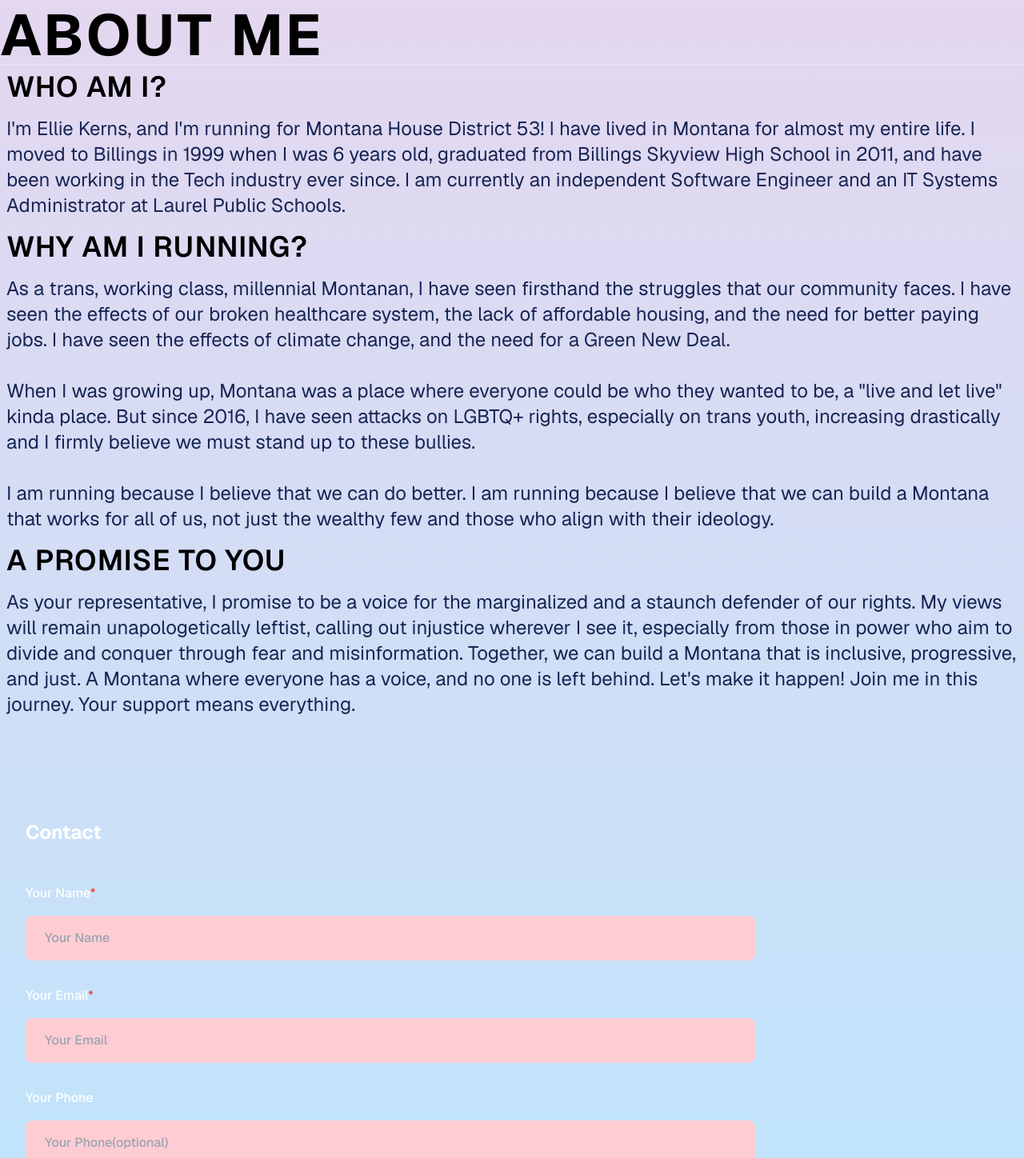
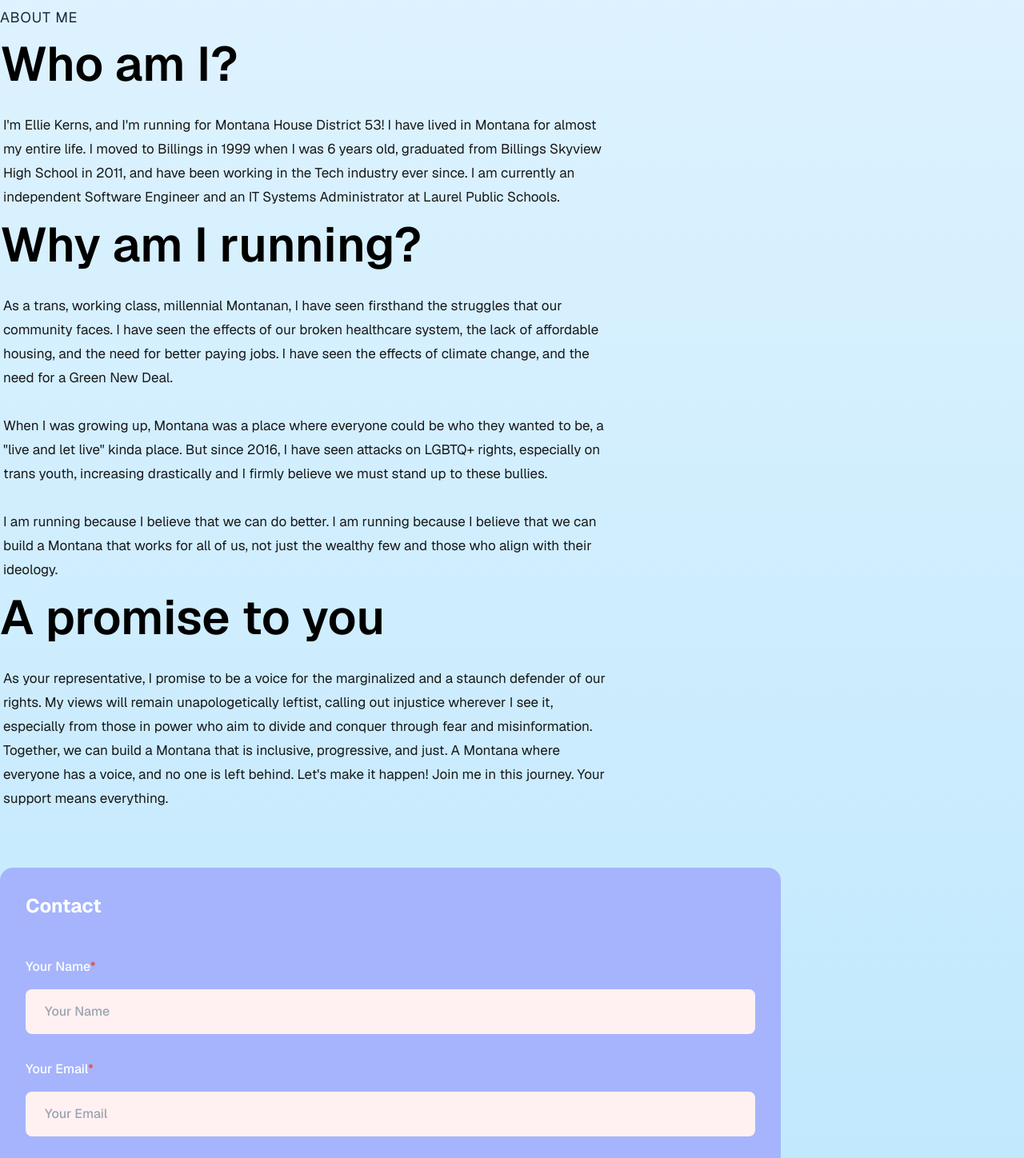
Before and after one commit to biohackerellie/epklabs-monorepo, a Next.js app: page / in a window 1280 px wide. Shown: the part 840-2288 px from the top of the page at 80% size. Built offline with nearby package versions, Linux system fonts and the light colour scheme; no server answers.

Commit message:
style: bg color change and font sizing

```diff
--- a/package.json
+++ b/package.json
@@ -3,7 +3,7 @@
 	"version": "0.1.0",
 	"private": true,
 	"scripts": {
-		"dev": "next dev ",
+		"dev": "next dev --turbo",
 		"build": "next build",
 		"start": "next start",
 		"lint": "next lint"
@@ -25,6 +25,7 @@
 		"react": "^18",
 		"react-dom": "^18",
 		"react-tilt": "^1.0.2",
+		"react-vertical-timeline-component": "^3.6.0",
 		"resend": "^3.1.0",
 		"tailwind-merge": "^2.2.1",
 		"tailwindcss-animate": "^1.0.7",
@@ -34,6 +35,7 @@
 		"@types/node": "^20",
 		"@types/react": "^18",
 		"@types/react-dom": "^18",
+		"@types/react-vertical-timeline-component": "^3.3.6",
 		"autoprefixer": "^10.0.1",
 		"eslint": "^8",
 		"eslint-config-next": "14.1.0",
--- a/src/app/globals.css
+++ b/src/app/globals.css
@@ -16,8 +16,8 @@
 		--primary: 222.2 47.4% 11.2%;
 		--primary-foreground: 210 40% 98%;
 
-		--secondary: 210 40% 96.1%;
-		--secondary-foreground: 222.2 47.4% 11.2%;
+		--secondary: 240 4.8% 95.9%;
+		--secondary-foreground: 240 5.9% 10%;
 
 		--muted: 210 40% 96.1%;
 		--muted-foreground: 215.4 16.3% 46.9%;
--- a/src/app/page.tsx
+++ b/src/app/page.tsx
@@ -8,7 +8,7 @@ import Image from 'next/image';
 export default function Home() {
 	return (
 		<motion.div
-			className='relative z-0  bg-gradient-to-b from-pink-200 to-sky-200'
+			className='relative z-0  bg-gradient-to-b from-sky-50 to-sky-200'
 			animate={{ opacity: 1 }}
 			transition={{ from: 0, duration: 3 }}
 		>
--- a/src/components/About.tsx
+++ b/src/components/About.tsx
@@ -5,60 +5,63 @@ import { Tilt } from 'react-tilt';
 import { motion } from 'framer-motion';
 import { fadeIn, textVariant } from '@/lib/motion';
 import SectionWrapper from '@/lib/sectionWrapper';
+import { styles } from '@/lib/styles';
 
 const About = () => {
 	return (
 		<>
-			<motion.div
-				variants={textVariant()}
-				className='pb-4'
+			<motion.div variants={textVariant()}>
+				<h1 className={styles.sectionSubText}>About me</h1>
+				<h2 className={styles.sectionHeadText}>Who am I?</h2>
+			</motion.div>
+			<motion.p
+				variants={fadeIn({ delay: 0.1, duration: 1 })}
+				className='mt-4 ml-1 text-secondary-foreground text-[17px] max-w-3xl leading-[30px]'
 			>
-				<h1 className='text-7xl  font-bold border-b  text-black uppercase tracking-wider'>
-					About me
-				</h1>
-				<h2 className='text-4xl font-semibold p-2 text-black uppercase tracking-wide'>
-					Who am I?
-				</h2>
-				<p className='text-2xl p-2 text-blue-950'>
 				I'm Ellie Kerns, and I'm running for Montana House District 53! I have
-					lived in Montana for almost my entire life. I moved to Billings in
-					1999 when I was 6 years old, graduated from Billings Skyview High
-					School in 2011, and have been working in the Tech industry ever since.
-					I am currently an independent Software Engineer and an IT Systems
+				lived in Montana for almost my entire life. I moved to Billings in 1999
+				when I was 6 years old, graduated from Billings Skyview High School in
+				2011, and have been working in the Tech industry ever since. I am
+				currently an independent Software Engineer and an IT Systems
 				Administrator at Laurel Public Schools.
-				</p>
-				<h3 className='text-4xl font-semibold p-2 text-black uppercase tracking-wide'>
-					Why am I running?
-				</h3>
-				<p className='text-2xl p-2 text-blue-950'>
+			</motion.p>
+			<motion.div variants={textVariant()}>
+				<h3 className={styles.sectionHeadText}>Why am I running?</h3>
+			</motion.div>
+			<motion.p
+				variants={fadeIn({ delay: 0.5, duration: 1 })}
+				className='mt-4 ml-1 text-secondary-foreground text-[17px] max-w-3xl leading-[30px]'
+			>
 				As a trans, working class, millennial Montanan, I have seen firsthand
 				the struggles that our community faces. I have seen the effects of our
 				broken healthcare system, the lack of affordable housing, and the need
 				for better paying jobs. I have seen the effects of climate change, and
 				the need for a Green New Deal. <br /> <br />
 				When I was growing up, Montana was a place where everyone could be who
-					they wanted to be, a "live and let live" kinda place. But since 2016,
-					I have seen attacks on LGBTQ+ rights, especially on trans youth,
+				they wanted to be, a "live and let live" kinda place. But since 2016, I
+				have seen attacks on LGBTQ+ rights, especially on trans youth,
 				increasing drastically and I firmly believe we must stand up to these
 				bullies. <br /> <br />I am running because I believe that we can do
-					better. I am running because I believe that we can build a Montana
-					that works for all of us, not just the wealthy few and those who align
-					with their ideology.
-				</p>
-				<h4 className='text-4xl font-semibold p-2 text-black uppercase tracking-wide'>
-					A promise to you
-				</h4>
-				<p className='text-2xl p-2 text-blue-950'>
-					As your representative, I promise to be a voice for the marginalized
-					and a staunch defender of our rights. My views will remain
-					unapologetically leftist, calling out injustice wherever I see it,
-					especially from those in power who aim to divide and conquer through
-					fear and misinformation. Together, we can build a Montana that is
-					inclusive, progressive, and just. A Montana where everyone has a
-					voice, and no one is left behind. Let's make it happen! Join me in
-					this journey. Your support means everything.
-				</p>
+				better. I am running because I believe that we can build a Montana that
+				works for all of us, not just the wealthy few and those who align with
+				their ideology.
+			</motion.p>
+			<motion.div variants={textVariant()}>
+				<h4 className={styles.sectionHeadText}>A promise to you</h4>
 			</motion.div>
+			<motion.p
+				variants={fadeIn({ delay: 1.1, duration: 1 })}
+				className='mt-4 ml-1 text-secondary-foreground text-[17px] max-w-3xl leading-[30px]'
+			>
+				As your representative, I promise to be a voice for the marginalized and
+				a staunch defender of our rights. My views will remain unapologetically
+				leftist, calling out injustice wherever I see it, especially from those
+				in power who aim to divide and conquer through fear and misinformation.
+				Together, we can build a Montana that is inclusive, progressive, and
+				just. A Montana where everyone has a voice, and no one is left behind.
+				Let's make it happen! Join me in this journey. Your support means
+				everything.
+			</motion.p>
 		</>
 	);
 };
--- a/src/components/Contact.tsx
+++ b/src/components/Contact.tsx
@@ -59,7 +59,7 @@ const Contact = () => {
 					duration: 1,
 					delay: 0,
 				})}
-				className='flex-[0.75] bg-black-100 p-8 rounded-2xl'
+				className='flex-[0.75] bg-indigo-300 p-8 rounded-2xl'
 			>
 				<h1 className='text-2xl font-bold text-white'>Contact</h1>
 				<form
@@ -78,7 +78,7 @@ const Contact = () => {
 							value={form.name}
 							onChange={handleChange}
 							required
-							className='bg-rose-200 py-4 px-6 placeholder:text-gray-400 rounded-lg text-black outlined-none border-none font-medium'
+							className='bg-rose-50 py-4 px-6 placeholder:text-gray-400 rounded-lg text-black outlined-none border-none font-medium'
 						/>
 					</label>
 					<label className='flex flex-col'>
@@ -92,7 +92,7 @@ const Contact = () => {
 							value={form.email}
 							onChange={handleChange}
 							required
-							className='bg-rose-200 py-4 px-6 placeholder:text-gray-400 rounded-lg text-black outlined-none border-none font-medium'
+							className='bg-rose-50 py-4 px-6 placeholder:text-gray-400 rounded-lg text-black outlined-none border-none font-medium'
 						/>
 					</label>
 					<label className='flex flex-col'>
@@ -103,7 +103,7 @@ const Contact = () => {
 							placeholder='Your Phone(optional)'
 							value={form.phone}
 							onChange={handleChange}
-							className='bg-rose-200 py-4 px-6 placeholder:text-gray-400 rounded-lg text-black outlined-none border-none font-medium'
+							className='bg-rose-50 py-4 px-6 placeholder:text-gray-400 rounded-lg text-black outlined-none border-none font-medium'
 						/>
 					</label>
 					<label className='flex flex-col'>
@@ -116,14 +116,14 @@ const Contact = () => {
 							value={form.message}
 							onChange={handleChange}
 							required
-							className='bg-rose-200 py-4 px-6 placeholder:text-gray-400 rounded-lg text-black outlined-none border-none font-medium'
+							className='bg-rose-50 py-4 px-6 placeholder:text-gray-400 rounded-lg text-black outlined-none border-none font-medium'
 						/>
 					</label>
 					<Button
 						type='submit'
 						variant={'outline'}
 						size='sm'
-						className='bg-rose-200 text-black font-medium py-4 px-6 rounded-lg'
+						className='bg-rose-50 text-black w-fit font-medium py-4 px-6 rounded-lg'
 					>
 						Submit
 					</Button>
--- /dev/null
+++ b/src/components/Issues.tsx
@@ -0,0 +1,16 @@
+'use-client';
+
+import {
+	VerticalTimeline,
+	VerticalTimelineElement,
+} from 'react-vertical-timeline-component';
+import { motion } from 'framer-motion';
+import 'react-vertical-timeline-component/style.min.css';
+import { styles } from '@/lib/styles';
+import { issues } from '@/lib/constants';
+import SectionWrapper from '@/lib/sectionWrapper';
+import { textVariant } from '@/lib/motion';
+
+const Issues = () => {
+	return <></>;
+};
--- a/src/components/Navbar.tsx
+++ b/src/components/Navbar.tsx
@@ -11,7 +11,7 @@ const Navbar = () => {
 	const [toggle, setToggle] = React.useState(false);
 
 	return (
-		<nav className='w-full flex  py-5 px-4 fixed top-0 z-20 bg-rose-300 bg-opacity-90 backdrop-blur-sm'>
+		<nav className='w-full flex  py-5 px-4 fixed top-0 z-20 bg-pink-300 bg-opacity-90 backdrop-blur-sm'>
 			<div className='w-full flex text-black justify-between max-w-7xl mx-auto'>
 				<a
 					href='/'
--- a/src/components/test.mdx
+++ /dev/null
@@ -1,3 +0,0 @@
-# This is a test MD
-
-Just testing some markdown folks
--- a/src/lib/constants/index.ts
+++ b/src/lib/constants/index.ts
@@ -8,3 +8,5 @@ export const navLinks = [
 		id: '#contact',
 	},
 ] as const;
+
+export const issues = [];
--- /dev/null
+++ b/src/lib/styles.ts
@@ -0,0 +1,12 @@
+const styles = {
+	paddingX: 'sm:px-16 px-6',
+	paddingY: 'sm:py-16 py-6',
+	padding: 'sm:px-16 px-6 sm:py-16 py-10',
+
+	sectionHeadText:
+		'text-black font-semibold md:text-[60px] sm:text-[50px] xs:text[40px] text-[30px]',
+	sectionSubText:
+		'sm:text-[18px] text-[14px] text-slate-800 uppercase tracking-wider',
+} as const;
+
+export { styles };
```
Also changed, not shown: 1 other file (tests, documents, lock files or other folders). Lines whose indentation alone changed are shown as unchanged.
